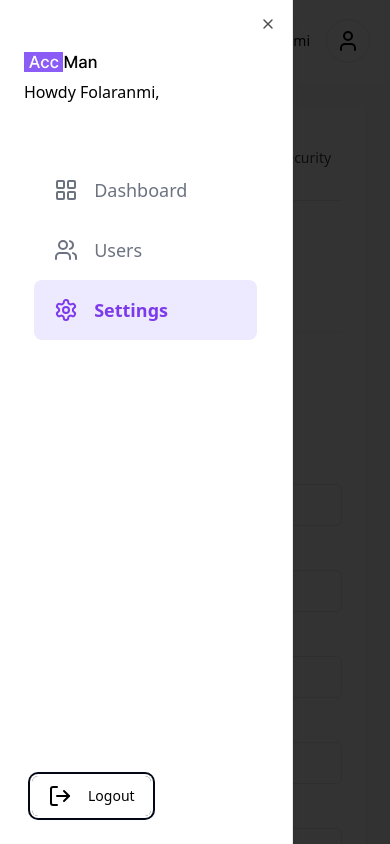
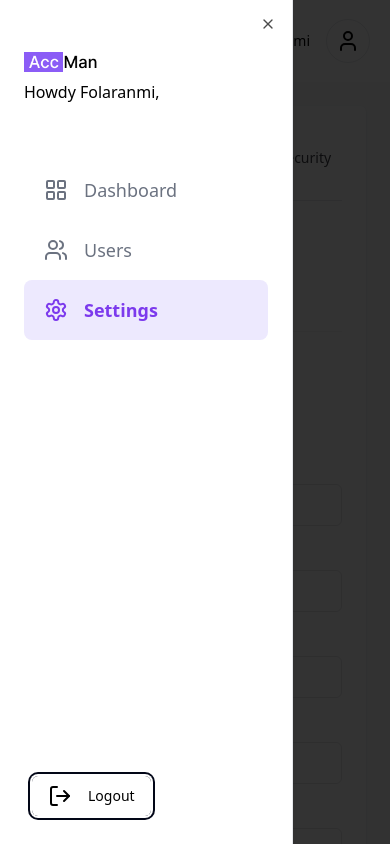
Before and after one commit to skippergoroye/Account-Management-system, a React (Vite) app: page /settings in a window 390 px wide. Both pictures are taken after a click on the icon 32 px from the left and 41 px from the top of the page. Built offline with nearby package versions, Linux system fonts and the light colour scheme.

Commit message:
link width

```diff
--- a/src/components/mobileSideBar.jsx
+++ b/src/components/mobileSideBar.jsx
@@ -18,7 +18,7 @@ function MobileSideBar({ isOpen, onClose }) {
           <img src={Logo} alt="Logo" className="h-[20px] md:h-[34px]" />
         </div>
         <p className="mt-2">Howdy Folaranmi,</p>
-        <div className="w-11/12 mx-auto mt-14">
+        <div className="w-full mx-auto mt-14">
           {sidebarLinks.map((item) => {
             const isActive =
               pathname === item.route || pathname.startsWith(`${item.route}/`);
```
